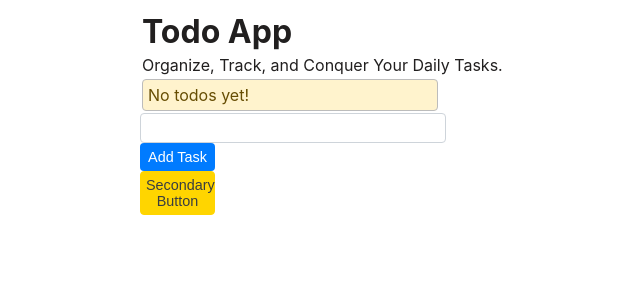
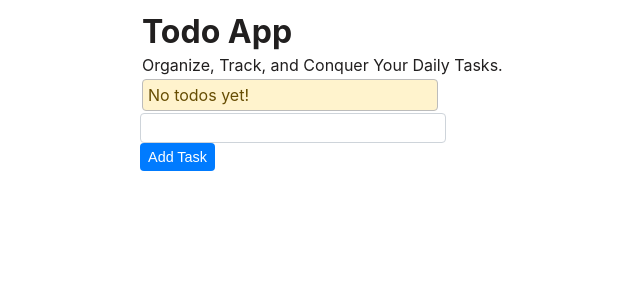
Before and after one commit to KanishkaKodithuwakku/modern-component-app, a React (Create React App) app: page / in a window 1280 px wide. Shown: the top 300 px of the page, without its empty margins (200-840 px from the left). Built offline with nearby package versions, Linux system fonts and the light colour scheme.

Commit message:
Task Form edited

```diff
--- a/src/TaskForm.js
+++ b/src/TaskForm.js
@@ -109,7 +109,7 @@ const TaskForm = ({ handleAddTodos, handleError }) => {
         <Button primary onClick={handleSubmit}>
           Add Task
         </Button>
-        <Button secondary>Secondary Button</Button>
+        {/* <Button secondary>Secondary Button</Button> */}
       </Column>
     </Column>
   );
```
